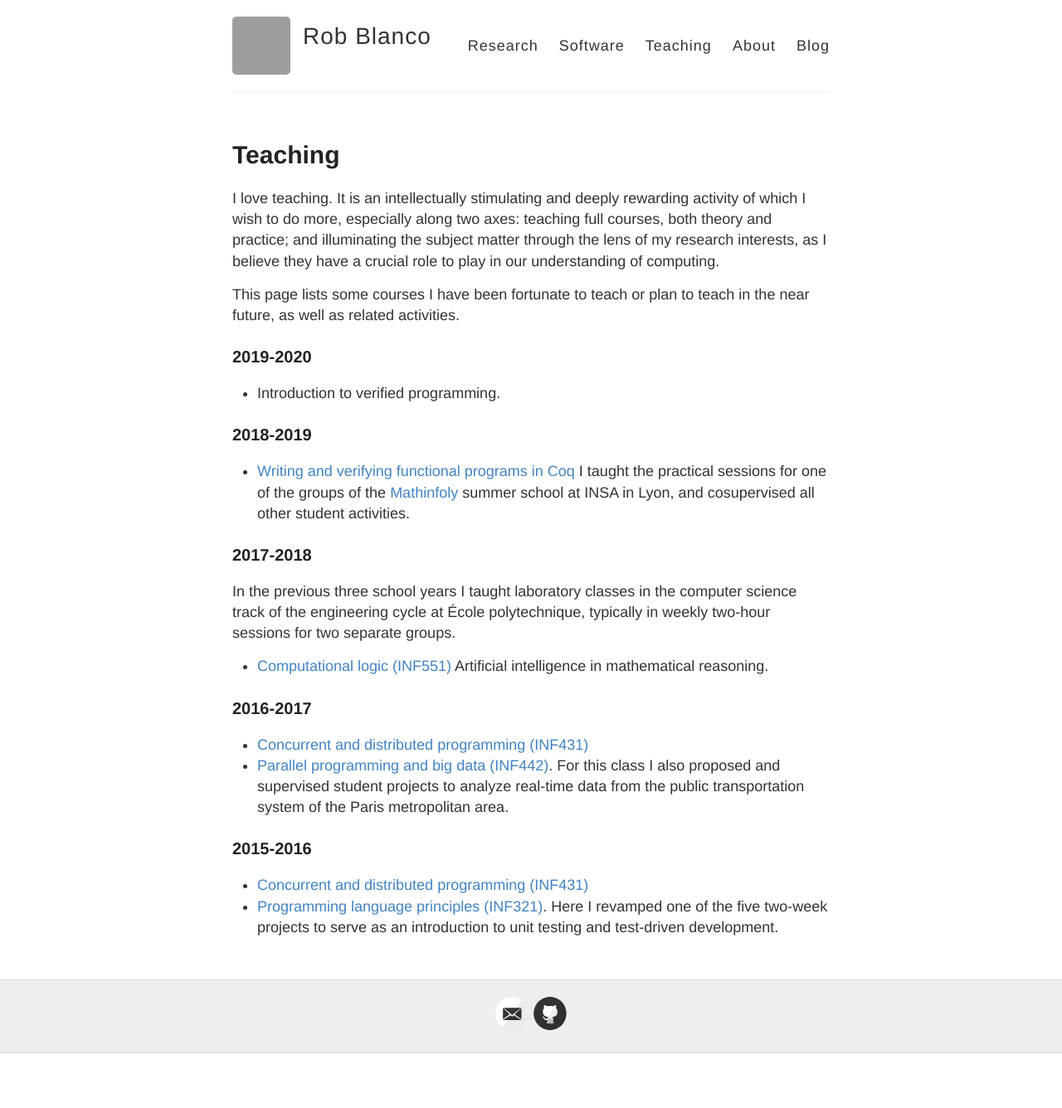
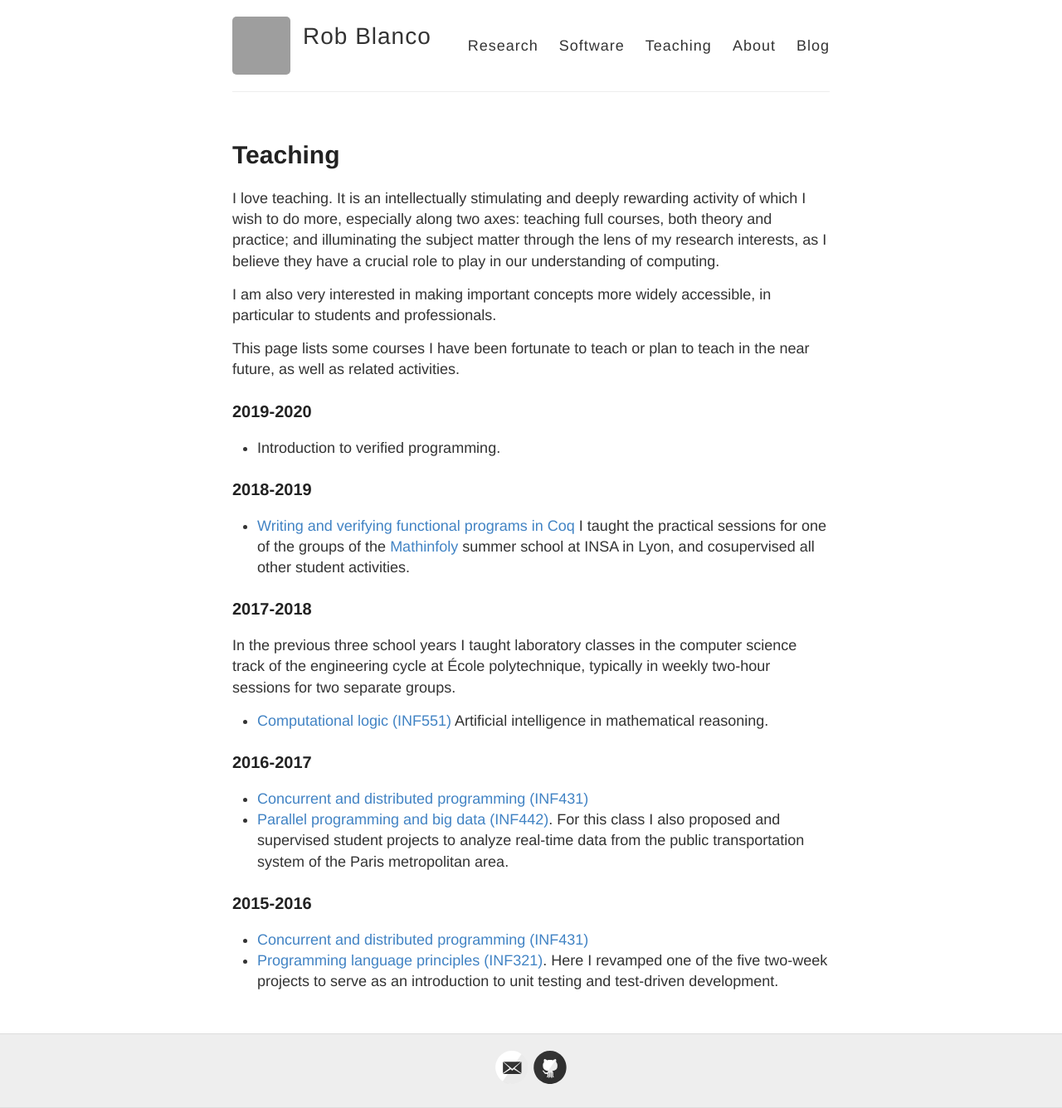
Before and after one commit to robblanco/robblanco.github.io, a Jekyll site: the page built from teaching.md, in a window 1280 px wide. Shown: the whole page at 83% size. Built offline with Jekyll 4.4.1, drawn with Linux system fonts in a browser that asks for light colours; before the commit the page ends 1270 px from its top, so only the background shows below that; grey boxes are pictures that could not be loaded.

Commit message:
Note on "popular science"

```diff
--- a/teaching.md
+++ b/teaching.md
@@ -9,6 +9,9 @@ activity of which I wish to do more, especially along two axes: teaching full
 courses, both theory and practice; and illuminating the subject matter through
 the lens of my research interests, as I believe they have a crucial role to
 play in our understanding of computing.
+
+I am also very interested in making important concepts more widely accessible,
+in particular to students and professionals.
 
 This page lists some courses I have been fortunate to teach or plan to teach in
 the near future, as well as related activities.
```
